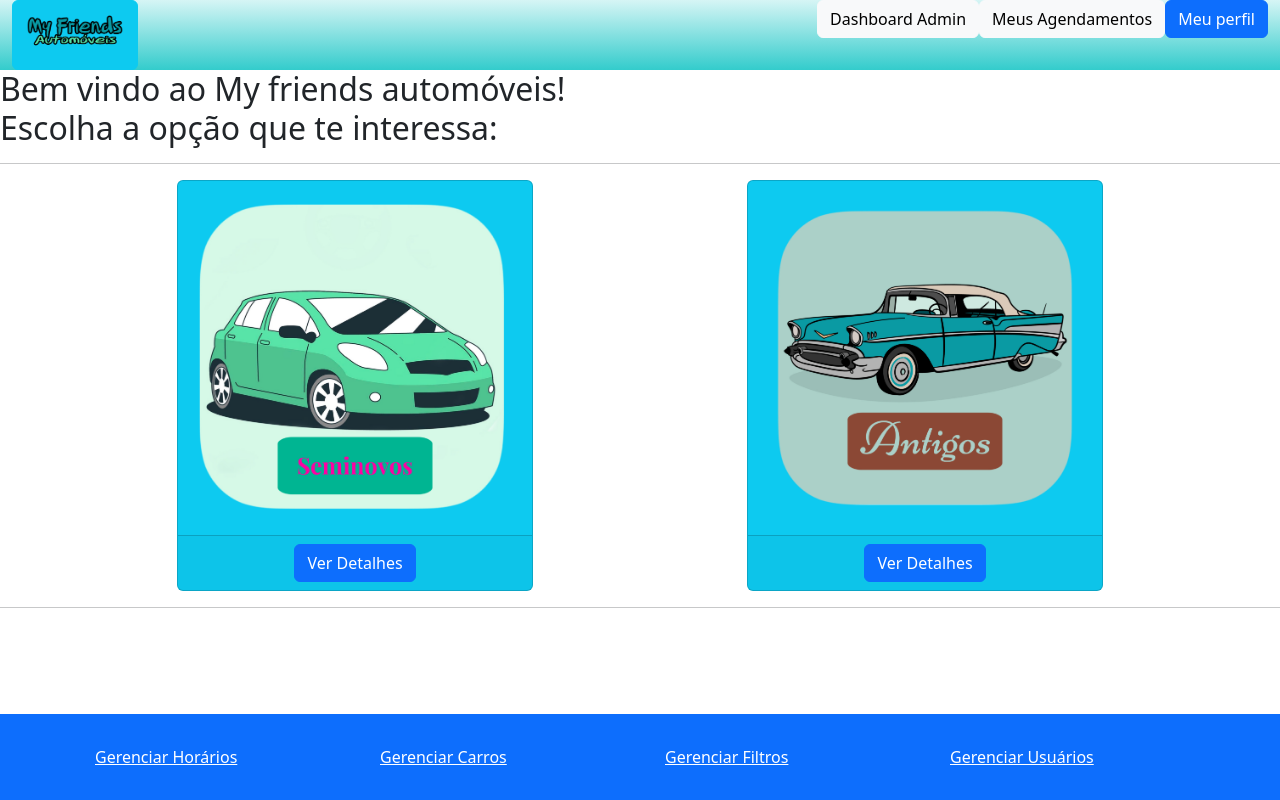
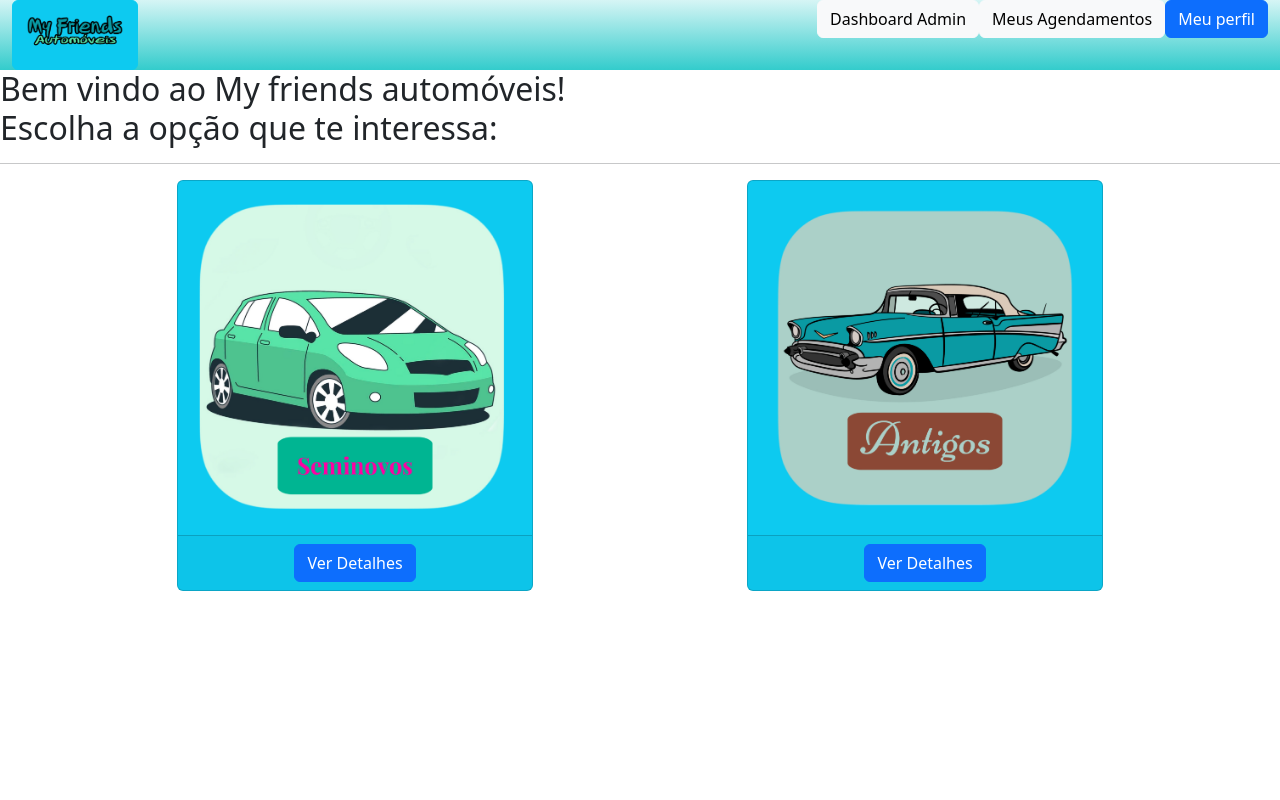
Before and after one commit to dsm-cefet-rj/trabalho-integrado-2023-2-psw-grupo-9-23-2, a React (Vite) app in the folder Frontend/: page / in a window 1280 px wide. Built offline with nearby package versions, Linux system fonts and the light colour scheme; data requests are answered from the project's data file.

Commit message:
delete footer

```diff
--- a/Frontend/src/Layout/Footer.jsx
+++ /dev/null
@@ -1,35 +0,0 @@
-import '../../bootstrap-5.3.1-dist/css/bootstrap.css';
-import React from 'react';
-
-const Footer = () => {
-  return (
-    <footer className="bg-primary text-white p-4 fixed-bottom">
-      <div className="container">
-        <div className="row justify-content-between">
-          <div className="col-3">
-            <button className="btn btn-link text-white">
-              Gerenciar Horários
-            </button>
-          </div>
-          <div className="col-3">
-            <button className="btn btn-link text-white">
-              Gerenciar Carros
-            </button>
-          </div>
-          <div className="col-3">
-            <button className="btn btn-link text-white">
-              Gerenciar Filtros
-            </button>
-          </div>
-          <div className="col-3">
-            <button className="btn btn-link text-white">
-              Gerenciar Usuários
-            </button>
-          </div>
-        </div>
-      </div>
-    </footer>
-  );
-};
-
-export default Footer;
--- a/Frontend/src/Layout/Home.jsx
+++ b/Frontend/src/Layout/Home.jsx
@@ -1,13 +1,12 @@
 import Cabecalho from './Cabecalho.jsx'
 import Corpo from './Corpo.jsx'
-import Footer from "./Footer.jsx"
 export default function Home() {
   return (
     <>
       <Cabecalho />
       <Corpo />
-      <hr mt-3></hr>
-      <Footer/>
+
+
     </>
   );
 };
```
